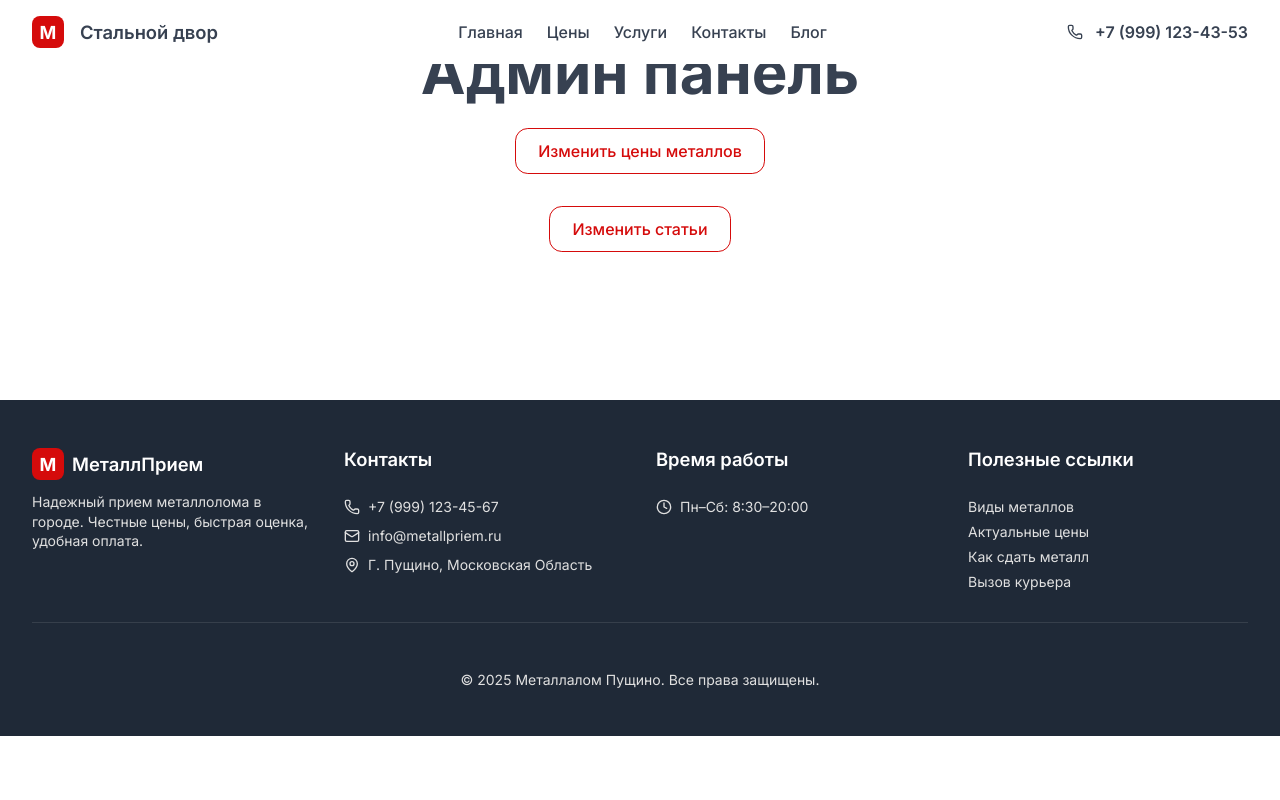
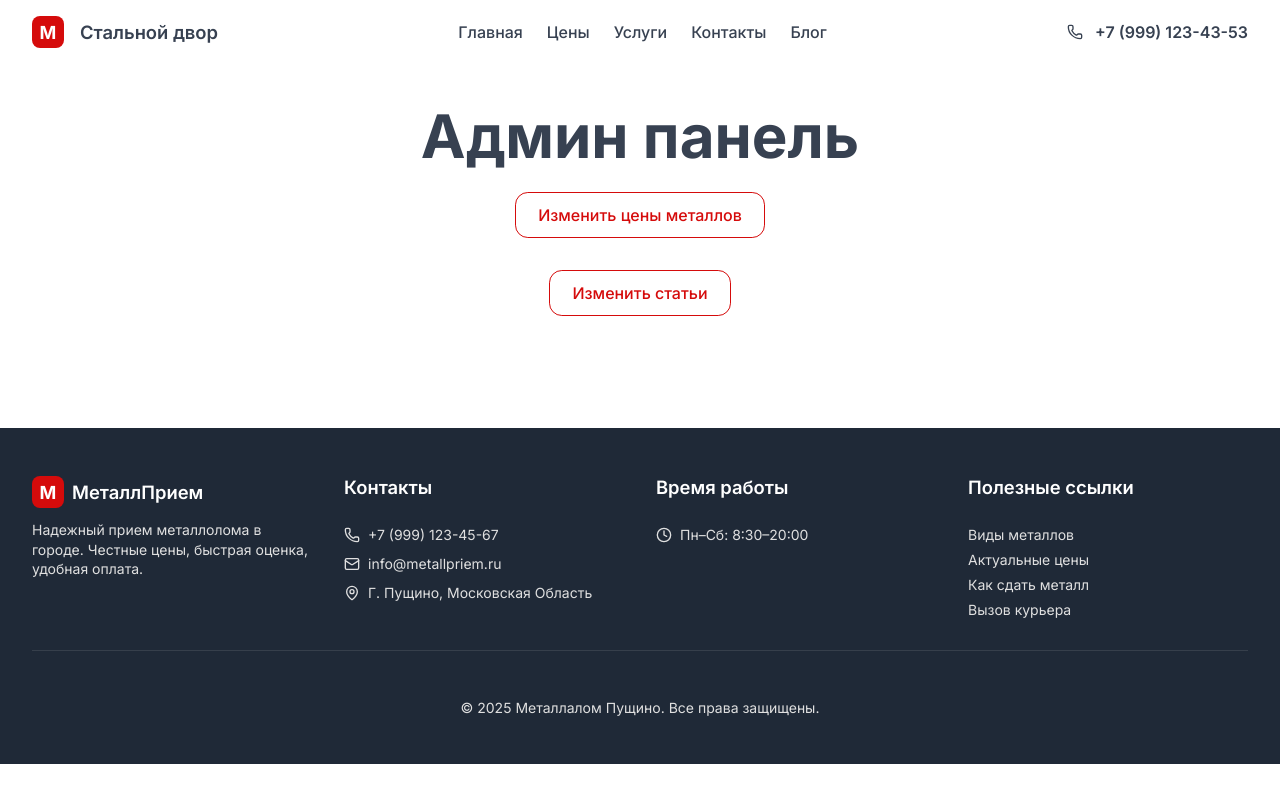
Before and after one commit to Whyleafy/metall, a Next.js app: page /admin in a window 1280 px wide. Built offline with nearby package versions, Linux system fonts and the light colour scheme.

Commit message:
fix: paddings bcs header

```diff
--- a/app/admin/change-metals/page.module.scss
+++ b/app/admin/change-metals/page.module.scss
@@ -1,6 +1,6 @@
 
 .section {
-	padding: 2.5rem 3rem;
+	padding: 5.5rem 3rem;
 	min-height: 50vh;
 	overflow-y: auto;
 
--- a/app/admin/page.module.scss
+++ b/app/admin/page.module.scss
@@ -3,7 +3,7 @@
 .dashboard {
 	width: 100%;
 	min-height: 50vh;
-	padding: 3rem 2rem;
+	padding: 7rem 2rem;
 	background-color: colors.$color-white;
 	display: flex;
 	flex-direction: column;
```
Also changed, not shown: app/price-list/page.module.scss (+6 -2 lines).
